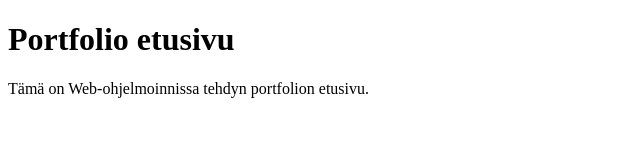
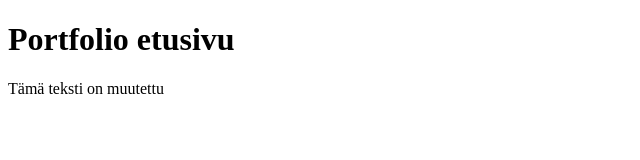
Before and after one commit to haverimiku/Web_Project, a plain HTML site: page index.html in a window 1280 px wide. Shown: the whole page, without its empty margins (0-640 px from the left). Drawn offline with Linux system fonts and the light colour scheme.

Commit message:
Change body text

```diff
--- a/index.html
+++ b/index.html
@@ -7,6 +7,6 @@
 </head>
 <body>
     <h1>Portfolio etusivu</h1>
-    <p>Tämä on Web-ohjelmoinnissa tehdyn portfolion etusivu.</p>
+    <p>Tämä teksti on muutettu</p>
 </body>
 </html>
```
